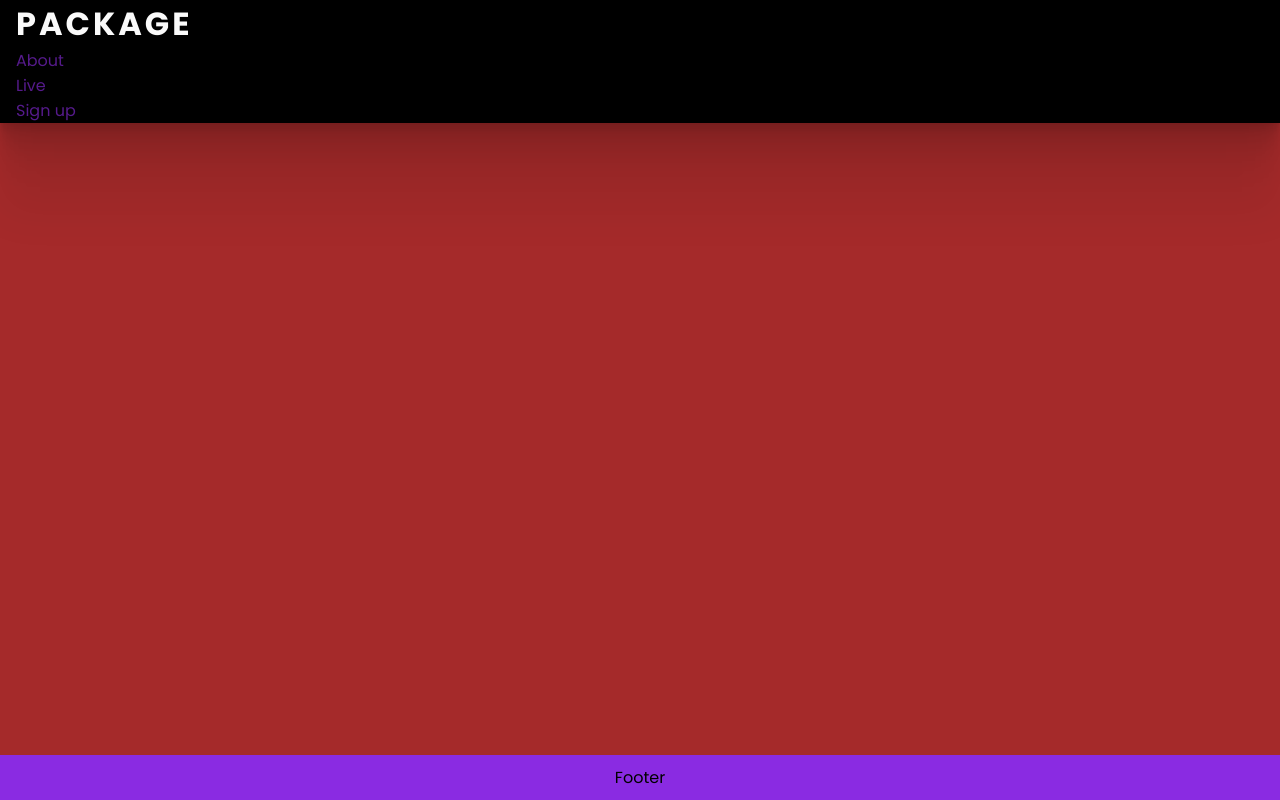
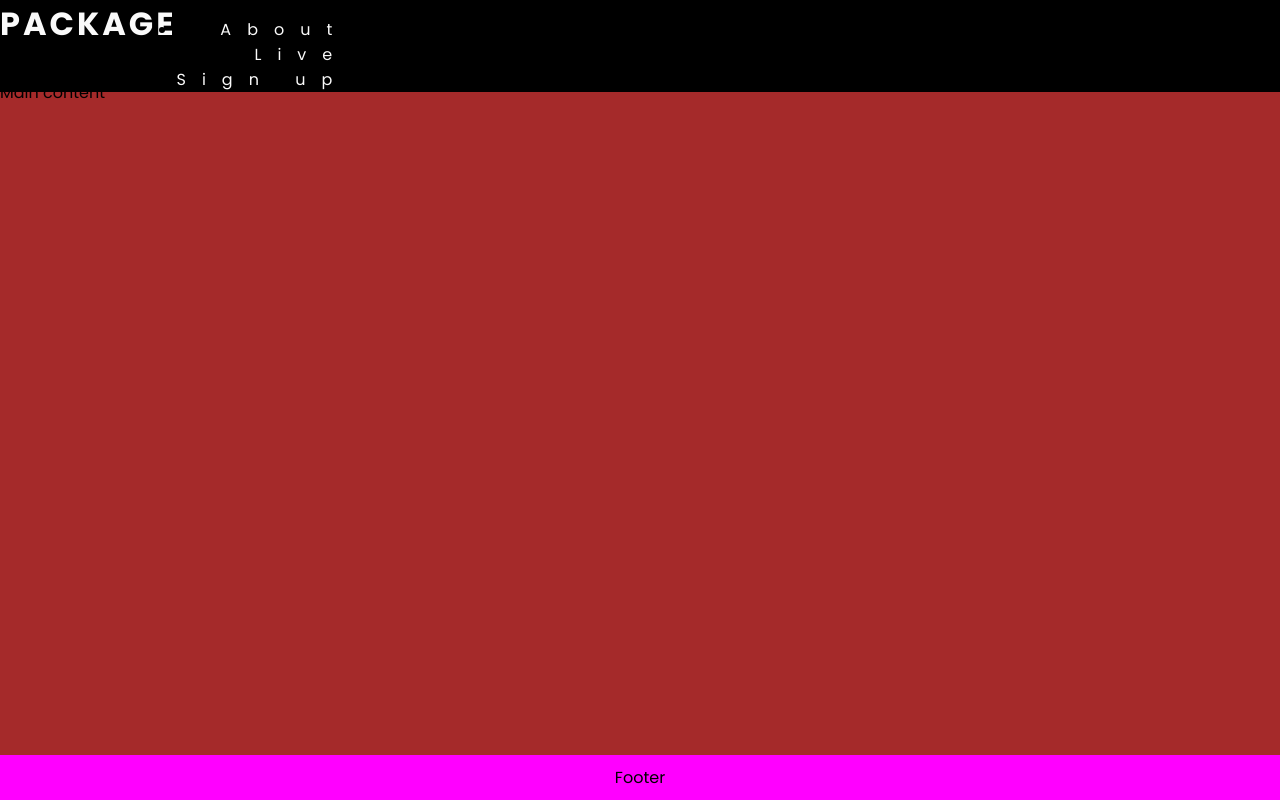
Before and after one commit to joblanke/package-theband, a plain HTML site: page index.html in a window 1280 px wide. Drawn offline with Linux system fonts and the light colour scheme.

Commit message:
Fix css structure to push down main content

```diff
--- a/assets/css/style.css
+++ b/assets/css/style.css
@@ -17,53 +17,66 @@ body {
     display: flex;
     flex-direction: column;
     min-height: 100vh;
+    position: relative;
+    /* Ensure stacking context */
 }
-h1, h2 {
+
+h1,
+h2 {
     text-transform: uppercase;
     font-family: 'Poppins', sans-serif;
     letter-spacing: 3px;
+    color: #fafafa;
+}
+
+header h1 {
+    color: #fafafa;
+    text-align: center;
+}
+
+/* Header */
+header {
+    background-color: black;
+    display: flex;
+    position: fixed;
+    z-index: 1;
+    width: 100%;
+    box-shadow: 0px 1.4px 0.7px rgba(0, 0, 0, 0.013),
+
+        justify-content: space-between;
+    align-items: baseline;
+}
+
+nav {
+    text-align: right;
+}
+
+nav ul {
+    letter-spacing: 1em;
+}
+
+header a {
+    text-decoration: none;
+    color: #fafafa;
+}
+
+/* Main Content */
+main {
+    background-color: brown;
+    flex: 1 0 auto;
+    padding-top: 80px;
 
 }
 
-h1 {
-    color: #fafafa;
+main h2 {
+    margin-top: 20px;
+    /* Adjust as needed */
 }
 
-
-/* Header*/
-header {
-    background-color: black;
-    padding: 0 1rem;
-    position: fixed;
-    z-index: 99;
-    width: 100%;
-    box-shadow:   0px 1.4px 0.7px rgba(0, 0, 0, 0.013),
-    0px 3.1px 1.5px rgba(0, 0, 0, 0.019),
-    0px 5.2px 2.6px rgba(0, 0, 0, 0.023),
-    0px 7.8px 3.9px rgba(0, 0, 0, 0.027),
-    0px 11.3px 5.6px rgba(0, 0, 0, 0.03),
-    0px 15.9px 8px rgba(0, 0, 0, 0.033),
-    0px 22.6px 11.3px rgba(0, 0, 0, 0.037),
-    0px 32.9px 16.4px rgba(0, 0, 0, 0.041),
-    0px 50.6px 25.3px rgba(0, 0, 0, 0.047),
-    0px 90px 45px rgba(0, 0, 0, 0.06)
-  ;
-
-}
-header a {
-    text-decoration: none;
-}
-/* Main Content*/
-main {
-    background-color: brown;
-    flex: 1 0 auto;
-    padding: 20px;
-}
-
-/* Footer*/
+/* Footer */
 footer {
-    background-color: blueviolet;
+    background-color: magenta;
+    /* Change as needed */
     padding: 10px;
     text-align: center;
-    margin-top: auto;
 }
```
